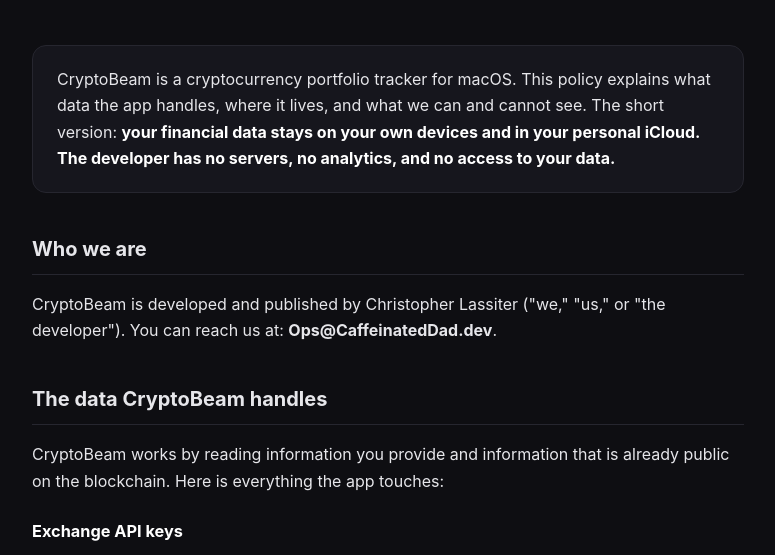
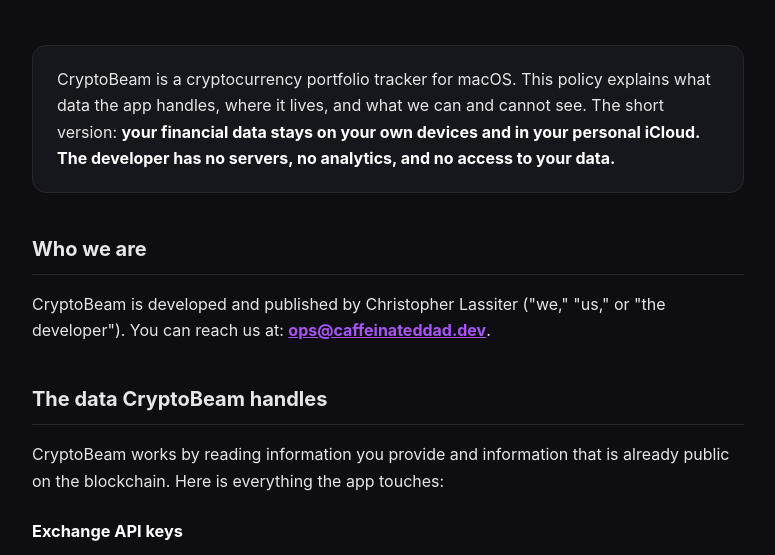
Before and after one commit to CaffeinatedDad/cryptobeam-privacy, a plain HTML site: page index.html in a window 1280 px wide. Shown: the part 245-800 px from the top of the page, without its empty margins (252-1027 px from the left). Drawn offline with Linux system fonts and the light colour scheme.

Commit message:
Update contact email to be a mailto link

```diff
--- a/index.html
+++ b/index.html
@@ -80,7 +80,7 @@
   </div>
 
   <h2>Who we are</h2>
-  <p>CryptoBeam is developed and published by Christopher Lassiter ("we," "us," or "the developer"). You can reach us at: <strong>Ops@CaffeinatedDad.dev</strong>.</p>
+  <p>CryptoBeam is developed and published by Christopher Lassiter ("we," "us," or "the developer"). You can reach us at: <a href="mailto:ops@caffeinateddad.dev"><strong>ops@caffeinateddad.dev</strong></a>.</p>
 
   <h2>The data CryptoBeam handles</h2>
   <p>CryptoBeam works by reading information you provide and information that is already public on the blockchain. Here is everything the app touches:</p>
@@ -143,7 +143,7 @@
   <p>We may update this policy as the app evolves (for example, if new features are added). When we make material changes, we will update the "Last updated" date above and, where appropriate, note the change in the app or its App Store listing. Continued use of the app after an update constitutes acceptance of the revised policy.</p>
 
   <h2>Contact</h2>
-  <p>If you have questions about this privacy policy or how CryptoBeam handles data, contact us at: <strong>Ops@CaffeinatedDad.dev</strong></p>
+  <p>If you have questions about this privacy policy or how CryptoBeam handles data, contact us at: <a href="mailto:ops@caffeinateddad.dev"><strong>ops@caffeinateddad.dev</strong></a></p>
 
   <footer>
     CryptoBeam is an independent application and is not affiliated with, endorsed by, or sponsored by any cryptocurrency exchange, blockchain data provider, or pricing provider referenced in the app.
```
